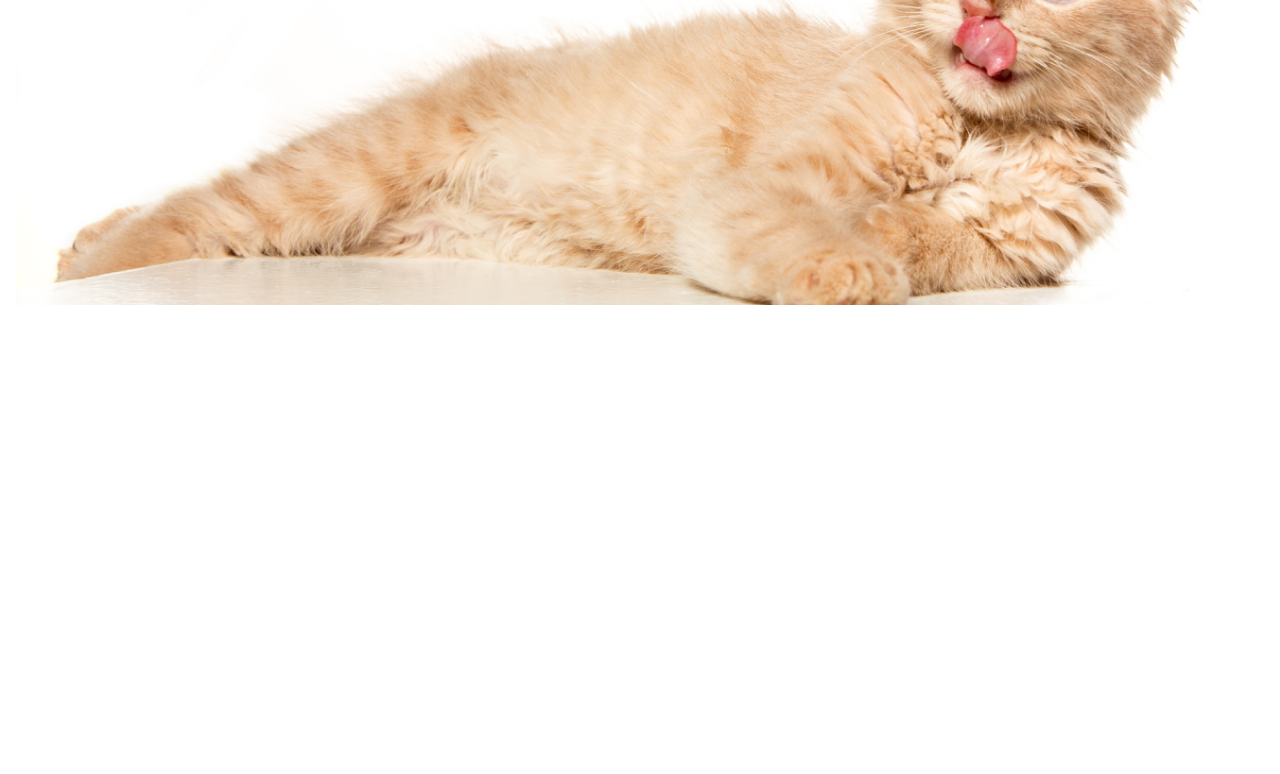
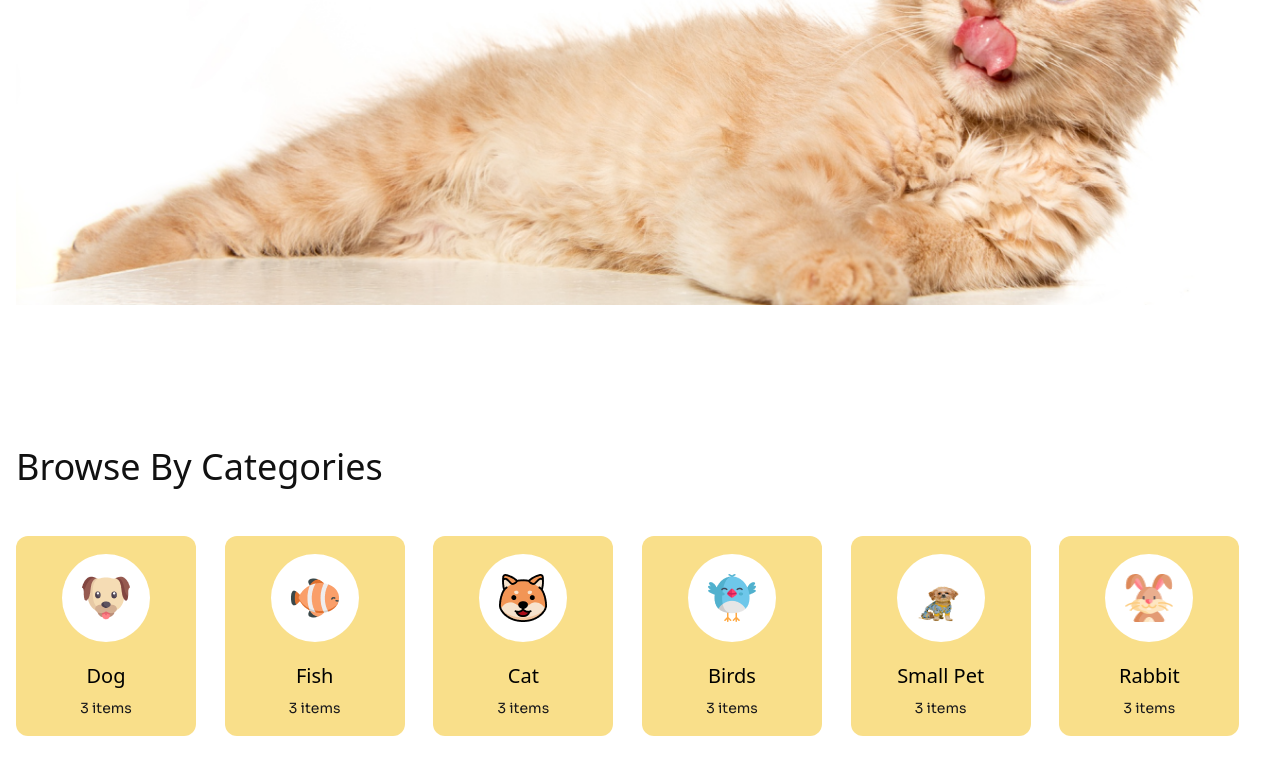
Before and after one commit to sristikundu1/Pet-store, a plain HTML site: page index.html in a window 1280 px wide. Shown: the part 518-1292 px from the top of the page. Before the commit the page ends 963 px from the top, so only its background shows below. Drawn offline with nearby package versions, Linux system fonts and the light colour scheme; a web font is replaced by a local one.

Commit message:
create categories

```diff
--- a/index.html
+++ b/index.html
@@ -129,6 +129,102 @@
           </div>
         </div>
       </section>
+
+      <!-- categories  -->
+
+      <section class="px-4 lg:max-w-[1320px] mx-auto">
+        <h1
+          class="text-2xl mb-8 text-[rgba(17,17,17,1)] md:text-[36px] font-normal leading-[43px] text-left font-ADLaM md:mb-12"
+        >
+          Browse By Categories
+        </h1>
+        <div
+          class="grid grid-cols-2 gap-2 md:grid-cols-3 md:gap-3 lg:grid-cols-6 lg:gap-1 mb-32"
+        >
+          <div
+            class="rounded-[12px] bg-[rgba(249,223,138,1)] w-full lg:w-[180px] h-[200px] flex justify-center items-center flex-col"
+          >
+            <div class="bg-[rgba(255,255,255,1)] rounded-full p-5 mb-5">
+              <img
+                class="w-12 h-12"
+                src="./c1-assets/dog-cartoon.png"
+                alt="dog"
+              />
+            </div>
+            <h1 class="font-ADLaM text-[rgba(0,0,0,1)] text-xl mb-2">Dog</h1>
+            <p class="font-sora text-sm">3 items</p>
+          </div>
+
+          <div
+            class="rounded-[12px] bg-[rgba(249,223,138,1)] w-full lg:w-[180px] h-[200px] flex justify-center items-center flex-col"
+          >
+            <div class="bg-[rgba(255,255,255,1)] rounded-full p-5 mb-5">
+              <img
+                class="w-12 h-12"
+                src="./c1-assets/fish-cartoon.png"
+                alt="fish"
+              />
+            </div>
+            <h1 class="font-ADLaM text-[rgba(0,0,0,1)] text-xl mb-2">Fish</h1>
+            <p class="font-sora text-sm">3 items</p>
+          </div>
+
+          <div
+            class="rounded-[12px] bg-[rgba(249,223,138,1)] w-full lg:w-[180px] h-[200px] flex justify-center items-center flex-col"
+          >
+            <div class="bg-[rgba(255,255,255,1)] rounded-full p-5 mb-5">
+              <img
+                class="w-12 h-12"
+                src="./c1-assets/cat-cartoon.png"
+                alt="cat"
+              />
+            </div>
+            <h1 class="font-ADLaM text-[rgba(0,0,0,1)] text-xl mb-2">Cat</h1>
+            <p class="font-sora text-sm">3 items</p>
+          </div>
+          <div
+            class="rounded-[12px] bg-[rgba(249,223,138,1)] w-full lg:w-[180px] h-[200px] flex justify-center items-center flex-col"
+          >
+            <div class="bg-[rgba(255,255,255,1)] rounded-full p-5 mb-5">
+              <img
+                class="w-12 h-12"
+                src="./c1-assets/bird-cartoon.png"
+                alt="birds"
+              />
+            </div>
+            <h1 class="font-ADLaM text-[rgba(0,0,0,1)] text-xl mb-2">Birds</h1>
+            <p class="font-sora text-sm">3 items</p>
+          </div>
+          <div
+            class="rounded-[12px] bg-[rgba(249,223,138,1)] w-full lg:w-[180px] h-[200px] flex justify-center items-center flex-col"
+          >
+            <div class="bg-[rgba(255,255,255,1)] rounded-full p-5 mb-5">
+              <img
+                class="w-12 h-12"
+                src="./c1-assets/cute-pet-small.png"
+                alt="small-pet"
+              />
+            </div>
+            <h1 class="font-ADLaM text-[rgba(0,0,0,1)] text-xl mb-2">
+              Small Pet
+            </h1>
+            <p class="font-sora text-sm">3 items</p>
+          </div>
+          <div
+            class="rounded-[12px] bg-[rgba(249,223,138,1)] w-full lg:w-[180px] h-[200px] flex justify-center items-center flex-col"
+          >
+            <div class="bg-[rgba(255,255,255,1)] rounded-full p-5 mb-5">
+              <img
+                class="w-12 h-12"
+                src="./c1-assets/rabbit-cartoon.png"
+                alt="rabbit"
+              />
+            </div>
+            <h1 class="font-ADLaM text-[rgba(0,0,0,1)] text-xl mb-2">Rabbit</h1>
+            <p class="font-sora text-sm">3 items</p>
+          </div>
+        </div>
+      </section>
     </body>
   </body>
 </html>
```
